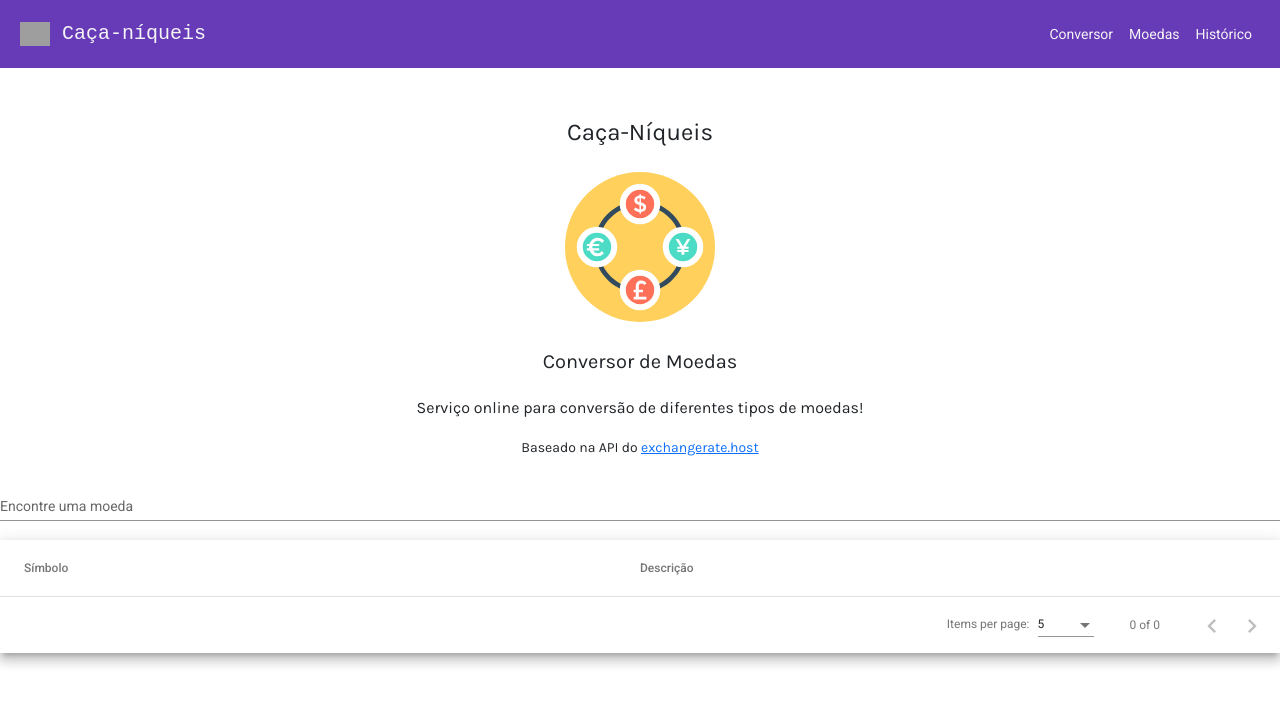
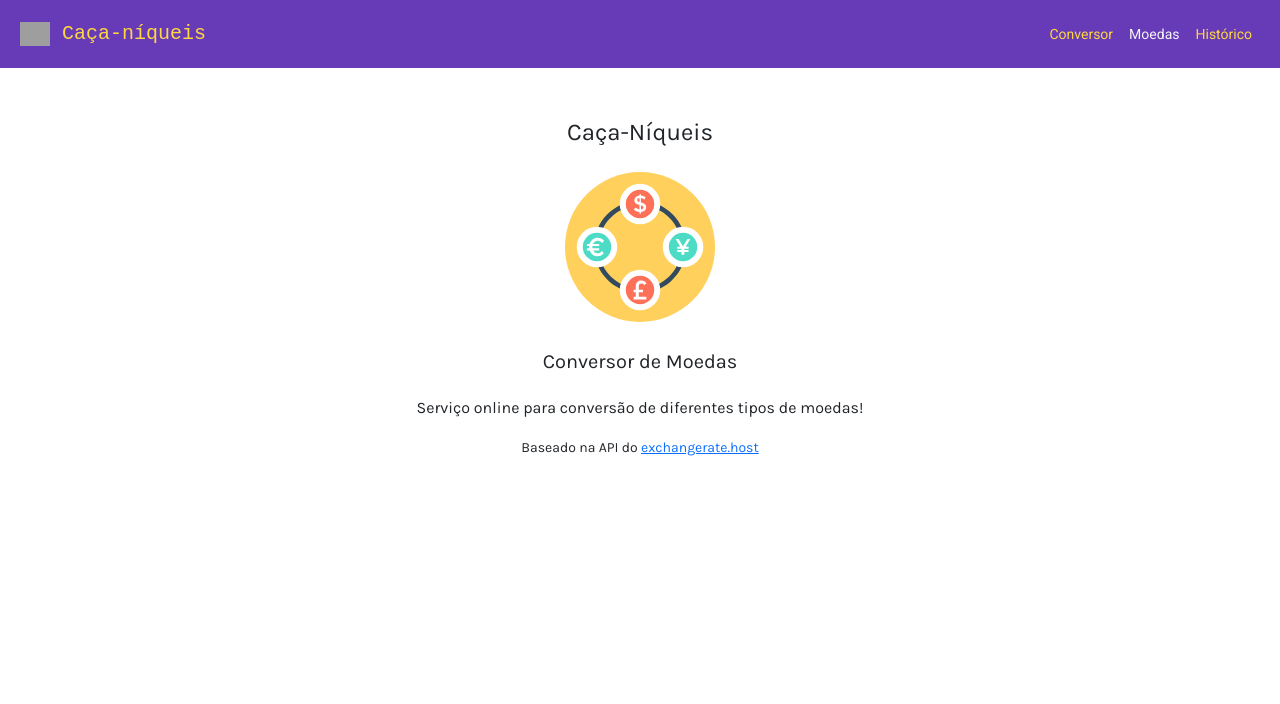
Before and after one commit to kaiocp/conversor-moedas, an Angular app: page / in a window 1280 px wide. Shown: the top 704 px of the page. Built offline with nearby package versions, Linux system fonts and the light colour scheme; no server answers; grey boxes are pictures that could not be loaded; a web font is replaced by a local one.

Commit message:
feat: router

```diff
--- a/src/app/app-routing.module.ts
+++ b/src/app/app-routing.module.ts
@@ -1,7 +1,15 @@
 import { NgModule } from '@angular/core';
 import { RouterModule, Routes } from '@angular/router';
+import { ErrorPageComponent } from './components/error-page/error-page.component';
+import { HomeComponent } from './components/home/home.component';
+import { SymbolsComponent } from './components/symbols/symbols.component';
 
-const routes: Routes = [];
+const routes: Routes = [
+  { path: '', component: HomeComponent, pathMatch: 'full' },
+  { path: 'moedas', component: SymbolsComponent },
+  { path: '404', component: ErrorPageComponent },
+  { path: '**', redirectTo: '404' }
+];
 
 @NgModule({
   imports: [RouterModule.forRoot(routes)],
--- a/src/app/app.component.ts
+++ b/src/app/app.component.ts
@@ -4,8 +4,6 @@ import { Component } from '@angular/core';
   selector: 'app-root',
   template: `
     <app-navbar></app-navbar>
-    <app-home></app-home>
-    <app-symbols></app-symbols>
     <router-outlet></router-outlet>
   `
 })
--- a/src/app/app.module.ts
+++ b/src/app/app.module.ts
@@ -14,13 +14,15 @@ import { AppComponent } from './app.component';
 import { NavbarComponent } from './components/navbar/navbar.component';
 import { HomeComponent } from './components/home/home.component';
 import { SymbolsComponent } from './components/symbols/symbols.component';
+import { ErrorPageComponent } from './components/error-page/error-page.component';
 
 @NgModule({
   declarations: [
     AppComponent,
     NavbarComponent,
     HomeComponent,
-    SymbolsComponent
+    SymbolsComponent,
+    ErrorPageComponent
   ],
   imports: [
     BrowserModule,
--- /dev/null
+++ b/src/app/components/error-page/error-page.component.html
@@ -0,0 +1 @@
+<p>error-page works!</p>
--- /dev/null
+++ b/src/app/components/error-page/error-page.component.ts
@@ -0,0 +1,15 @@
+import { Component, OnInit } from '@angular/core';
+
+@Component({
+  selector: 'app-error-page',
+  template: '<p>Página não encontrada.</p>',
+  styleUrls: ['./error-page.component.css']
+})
+export class ErrorPageComponent implements OnInit {
+
+  constructor() { }
+
+  ngOnInit(): void {
+  }
+
+}
--- a/src/app/components/navbar/navbar.component.css
+++ b/src/app/components/navbar/navbar.component.css
@@ -18,3 +18,7 @@
 .special-font-color:hover {
     color: var(--amber)!important;
 }
+
+.active {
+    color: var(--amber)!important;
+}
--- a/src/app/components/navbar/navbar.component.html
+++ b/src/app/components/navbar/navbar.component.html
@@ -1,7 +1,7 @@
 <header>
     <nav class="navbar navbar-expand-lg navbar-dark px-2 py-3 special-bg">
         <div class="container-fluid">
-            <a class="navbar-brand special-font-color nav-title" href="#">
+            <a class="navbar-brand special-font-color nav-title" routerLink="/" [routerLinkActive]="['active']" [routerLinkActiveOptions]="{exact: true}">
                 <img src="https://www.svgrepo.com/show/39302/coin.svg" alt="" width="30" height="24" class="d-inline-block align-text-top"> Caça-níqueis
             </a>
             <button class="navbar-toggler custom-toggler" type="button" data-bs-toggle="collapse" data-bs-target="#navbarNav" aria-controls="navbarNav" aria-expanded="false" aria-label="Toggle navigation">
@@ -10,13 +10,13 @@
             <div class="collapse navbar-collapse justify-content-end" id="navbarNav">
                 <ul class="navbar-nav">
                     <li class="nav-item">
-                        <a class="nav-link special-font-color" href="#">Conversor</a>
+                        <a class="nav-link special-font-color" routerLink="/" [routerLinkActive]="['active']" [routerLinkActiveOptions]="{exact: true}">Conversor</a>
                     </li>
                     <li class="nav-item">
-                        <a class="nav-link special-font-color" href="#">Moedas</a>
+                        <a class="nav-link special-font-color" [routerLink]="['/moedas']" [routerLinkActive]="['active']" [routerLinkActiveOptions]="{exact: true}">Moedas</a>
                     </li>
                     <li class="nav-item">
-                        <a class="nav-link special-font-color" href="#">Histórico</a>
+                        <a class="nav-link special-font-color" routerLink="/" [routerLinkActive]="['active']" [routerLinkActiveOptions]="{exact: true}">Histórico</a>
                     </li>
                 </ul>
             </div>
```
Also changed, not shown: src/app/components/error-page/error-page.component.css (added), 1 other file (tests, documents, lock files or other folders).
